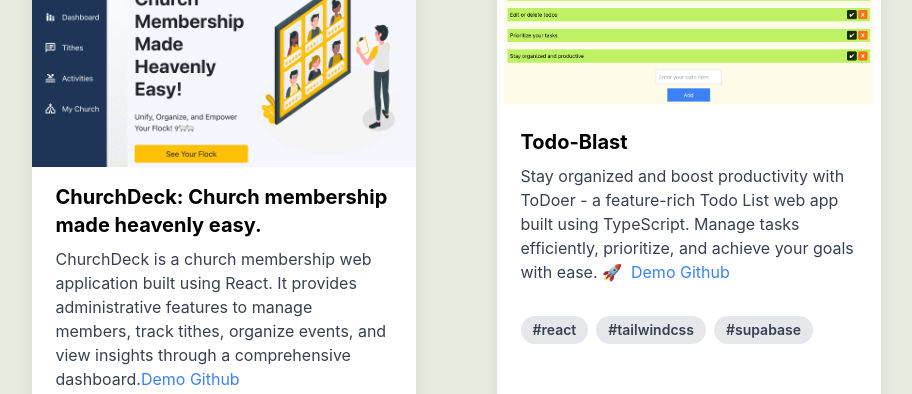
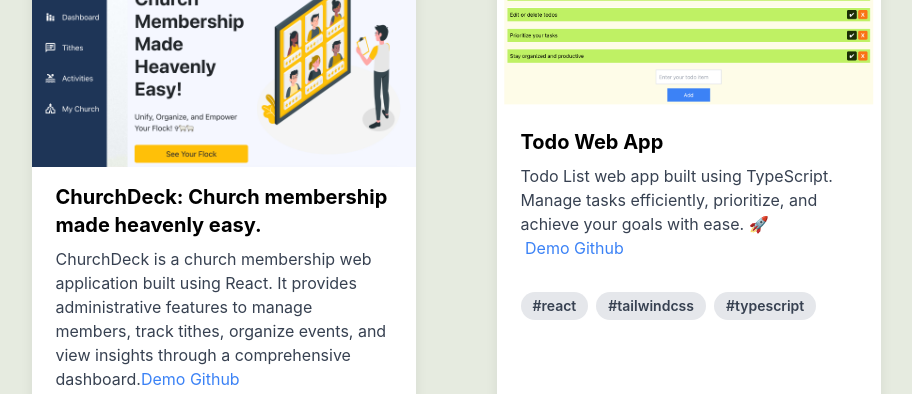
Before and after one commit to forbeso/odforbes, a React (Create React App) app: page / in a window 1280 px wide. Shown: the part 1160-1554 px from the top of the page, without its empty margins (184-1096 px from the left). Built offline with nearby package versions, Linux system fonts and the light colour scheme.

Commit message:
title update

```diff
--- a/src/App.tsx
+++ b/src/App.tsx
@@ -193,12 +193,11 @@
                   alt="Sunset in the mountains"
                 />
                 <div className="px-6 py-4">
-                  <div className="font-bold text-xl mb-2">Todo-Blast</div>
+                  <div className="font-bold text-xl mb-2">Todo Web App</div>
                   <p className="text-gray-700 text-base">
-                    Stay organized and boost productivity with ToDoer - a
-                    feature-rich Todo List web app built using TypeScript.
-                    Manage tasks efficiently, prioritize, and achieve your goals
-                    with ease. 🚀 &nbsp;
+                    Todo List web app built using TypeScript. Manage tasks
+                    efficiently, prioritize, and achieve your goals with ease.
+                    🚀 &nbsp;
                     <a
                       href="https://github.com/forbeso/TodoBlast"
                       className="text-blue-500">
@@ -220,7 +219,7 @@
                     #tailwindcss
                   </span>
                   <span className="inline-block bg-gray-200 rounded-full px-3 py-1 text-sm font-semibold text-gray-700 mr-2 mb-2">
-                    #supabase
+                    #typescript
                   </span>
                 </div>
               </div>
```
